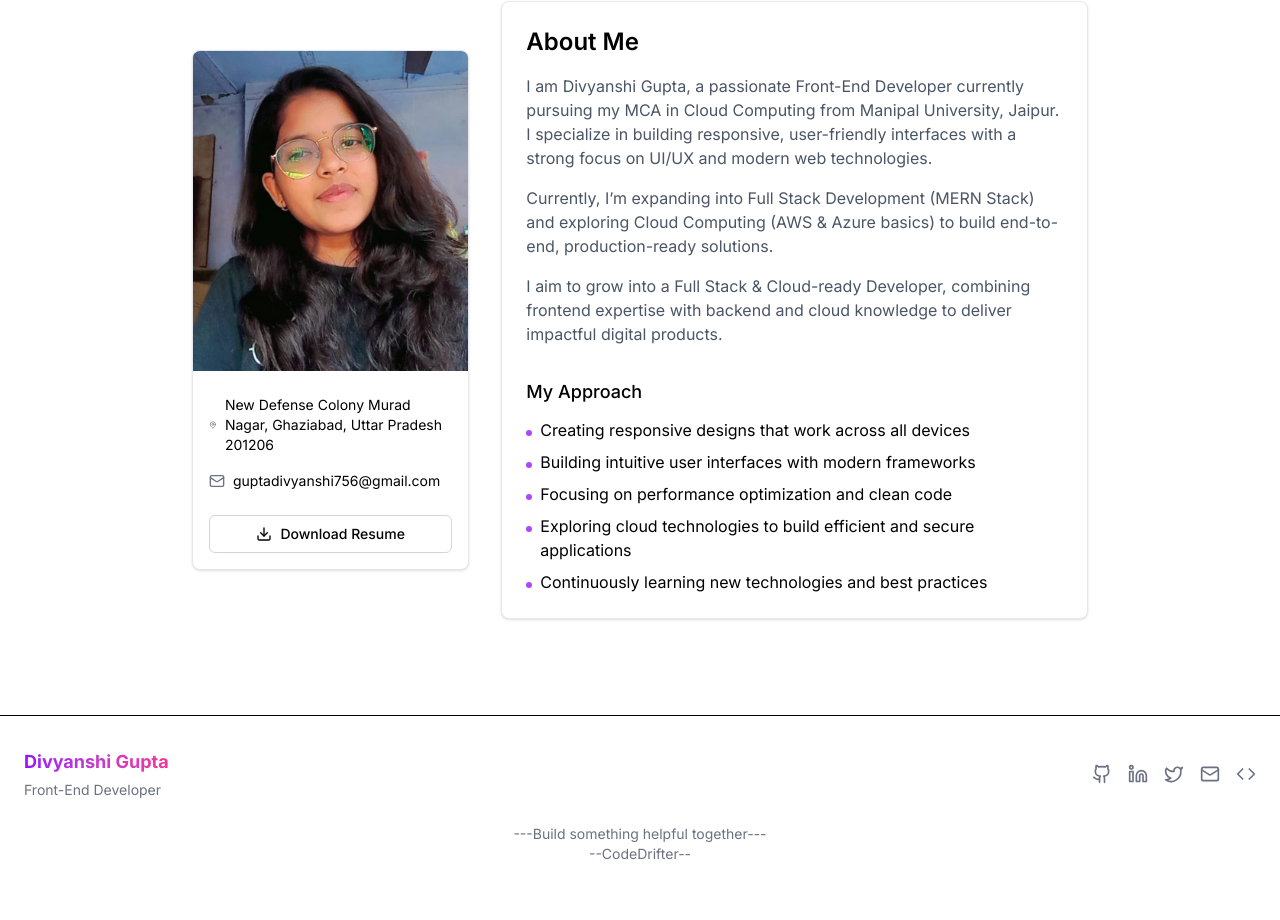
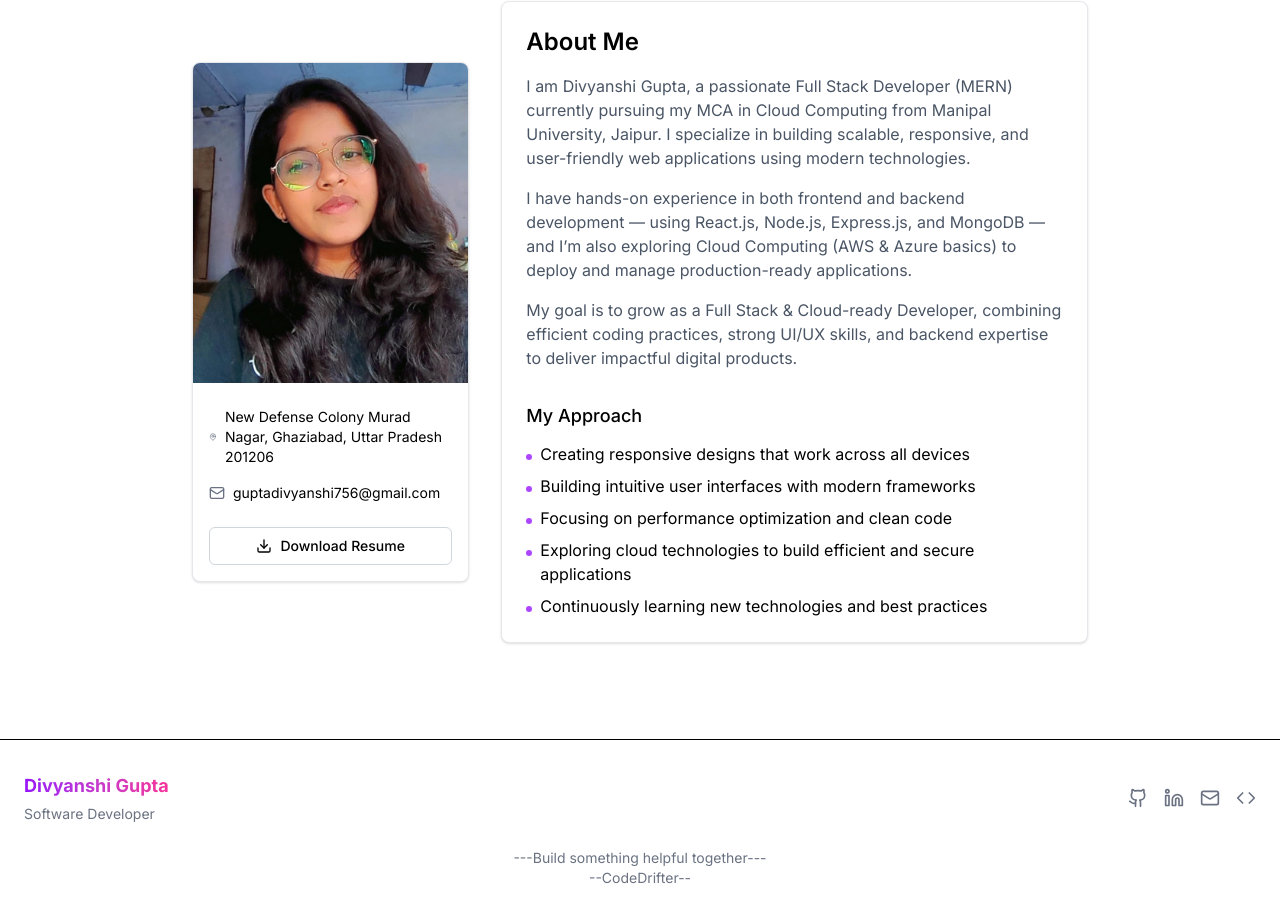
Before and after one commit to DivyanshiGupta-18/div-portfolio, a Next.js app: page /about in a window 1280 px wide. Shown: the part 199-1119 px from the top of the page. Before the commit the page ends 1095 px from the top, so only its background shows below. Built offline with nearby package versions, Linux system fonts and the light colour scheme.

Commit message:
update data

```diff
--- a/components/about-section.tsx
+++ b/components/about-section.tsx
@@ -55,15 +55,16 @@ export default function AboutSection() {
 
               <div className="space-y-4 text-gray-600">
                 <p>
-                  I am Divyanshi Gupta, a passionate Front-End Developer currently pursuing my MCA in Cloud Computing from Manipal University, Jaipur. I specialize in building responsive, user-friendly interfaces with a strong focus on UI/UX and modern web technologies.
+                  I am Divyanshi Gupta, a passionate Full Stack Developer (MERN) currently pursuing my MCA in Cloud Computing from Manipal University, Jaipur. I specialize in building scalable, responsive, and user-friendly web applications using modern technologies.
                 </p>
                 <p>
-                  Currently, I’m expanding into Full Stack Development (MERN Stack) and exploring Cloud Computing (AWS & Azure basics) to build end-to-end, production-ready solutions.
+                  I have hands-on experience in both frontend and backend development — using React.js, Node.js, Express.js, and MongoDB — and I’m also exploring Cloud Computing (AWS & Azure basics) to deploy and manage production-ready applications.
                 </p>
                 <p>
-                  I aim to grow into a Full Stack & Cloud-ready Developer, combining frontend expertise with backend and cloud knowledge to deliver impactful digital products.
+                  My goal is to grow as a Full Stack & Cloud-ready Developer, combining efficient coding practices, strong UI/UX skills, and backend expertise to deliver impactful digital products.
                 </p>
               </div>
+
 
               <div className="mt-8">
                 <h3 className="text-lg font-medium mb-3">My Approach</h3>
@@ -95,7 +96,7 @@ export default function AboutSection() {
                     <span className="mr-2 mt-1.5 h-1.5 w-1.5 rounded-full bg-purple-500 flex-shrink-0"></span>
                     <span>Focusing on performance optimization and clean code</span>
                   </motion.li>
-                   <motion.li
+                  <motion.li
                     initial={{ opacity: 0, x: -10 }}
                     animate={{ opacity: 1, x: 0 }}
                     transition={{ delay: 0.6, duration: 0.4 }}
--- a/components/animated-text.tsx
+++ b/components/animated-text.tsx
@@ -3,7 +3,16 @@
 import { useState, useEffect } from "react"
 import { motion, AnimatePresence } from "framer-motion"
 
-const titles = ["Front-End Developer", "UI/UX Enthusiast", "React.js Developer", "Web Developer", "Java Developer", "Backend Developer", "Full Stack Developer"]
+const titles = [
+  "Full Stack Developer",
+  "MERN Stack Developer",
+  "React.js Developer",
+  "Next.js Developer",
+  "Frontend & Backend Developer",
+  "Web Developer",
+  "UI/UX Enthusiast",
+  "Cloud Computing Learner"
+]
 
 export default function AnimatedText() {
   const [currentIndex, setCurrentIndex] = useState(0)
--- a/components/footer.tsx
+++ b/components/footer.tsx
@@ -1,5 +1,5 @@
 import Link from "next/link"
-import { Github, Linkedin, Mail, Twitter, Code } from "lucide-react"
+import { Github, Linkedin, Mail, Code } from "lucide-react"
 
 export default function Footer() {
   return (
@@ -12,7 +12,7 @@ export default function Footer() {
                 Divyanshi Gupta
               </span>
             </Link>
-            <p className="text-sm text-gray-500 mt-1">Front-End Developer</p>
+            <p className="text-sm text-gray-500 mt-1">Software Developer</p>
           </div>
 
           <div className="flex space-x-4">
@@ -30,13 +30,7 @@ export default function Footer() {
               <Linkedin className="h-5 w-5" />
               <span className="sr-only">LinkedIn</span>
             </a>
-            <a
-              href="https://x.com/Divyanshig2004?t=kOOFK9FhGHJF6g1ne49npA&s=08"
-              className="text-gray-500 hover:text-purple-600 transition-colors"
-            >
-              <Twitter className="h-5 w-5" />
-              <span className="sr-only">Twitter</span>
-            </a>
+
             <a
               href="mailto:guptadivyanshi756@example.com"
               className="text-gray-500 hover:text-purple-600 transition-colors"
--- a/components/hero-section.tsx
+++ b/components/hero-section.tsx
@@ -88,7 +88,8 @@ export default function HeroSection() {
               transition={{ delay: 0.8, duration: 0.8 }}
               className="text-gray-600 max-w-lg"
             >
-              A passionate Frontend Developer with expertise in React.js, Next.js, Tailwind CSS, and modern UI/UX practices, currently exploring MERN Stack (MongoDB, Express.js, React.js, Node.js) and Cloud Computing. Passionate about building scalable, responsive, and user-friendly applications while continuously learning emerging technologies and I am constantly honing my skills in the field of Full Stack development to bring creative ideas to life. I am always willing to put in extra efforts to complete my projects and tasks.
+             I’m a passionate Full Stack Developer (MERN) skilled in React.js, Next.js, Node.js, Express.js, and MongoDB, with a solid grasp of UI/UX and Tailwind CSS. I enjoy building scalable, responsive, and high-performance web apps that combine design and functionality.
+Currently exploring Cloud Computing (AWS & Azure), I’m always learning new technologies and putting in the extra effort to deliver clean and impactful solutions.
             </motion.p>
 
             <motion.div
--- a/components/skills-section.tsx
+++ b/components/skills-section.tsx
@@ -17,6 +17,7 @@ import {
   TerminalSquare,
   Braces,
   Terminal,
+  Database,
 } from "lucide-react"
 
 const skills = [
@@ -29,7 +30,9 @@ const skills = [
   { name: "React.js", icon: <Code className="h-6 w-6" />, color: "bg-cyan-100 text-cyan-600" },
   { name: "Next.js", icon: <Braces className="h-6 w-6" />, color: "bg-black text-white" },
   { name: "Tailwind CSS", icon: <Wind className="h-6 w-6" />, color: "bg-teal-100 text-teal-600" },
+
   { name: "GitHub", icon: <Github className="h-6 w-6" />, color: "bg-gray-200 text-gray-800" },
+  { name: "MongoDB", icon: <Database className="h-6 w-6" />, color: "bg-emerald-100 text-emerald-600" },
   { name: "Git", icon: <GitBranch className="h-6 w-6" />, color: "bg-orange-50 text-orange-500" },
   { name: "Figma", icon: <Figma className="h-6 w-6" />, color: "bg-pink-100 text-pink-600" },
   { name: "VS Code", icon: <TerminalSquare className="h-6 w-6" />, color: "bg-blue-100 text-blue-700" },
```
Also changed, not shown: 1 other file (tests, documents, lock files or other folders).
